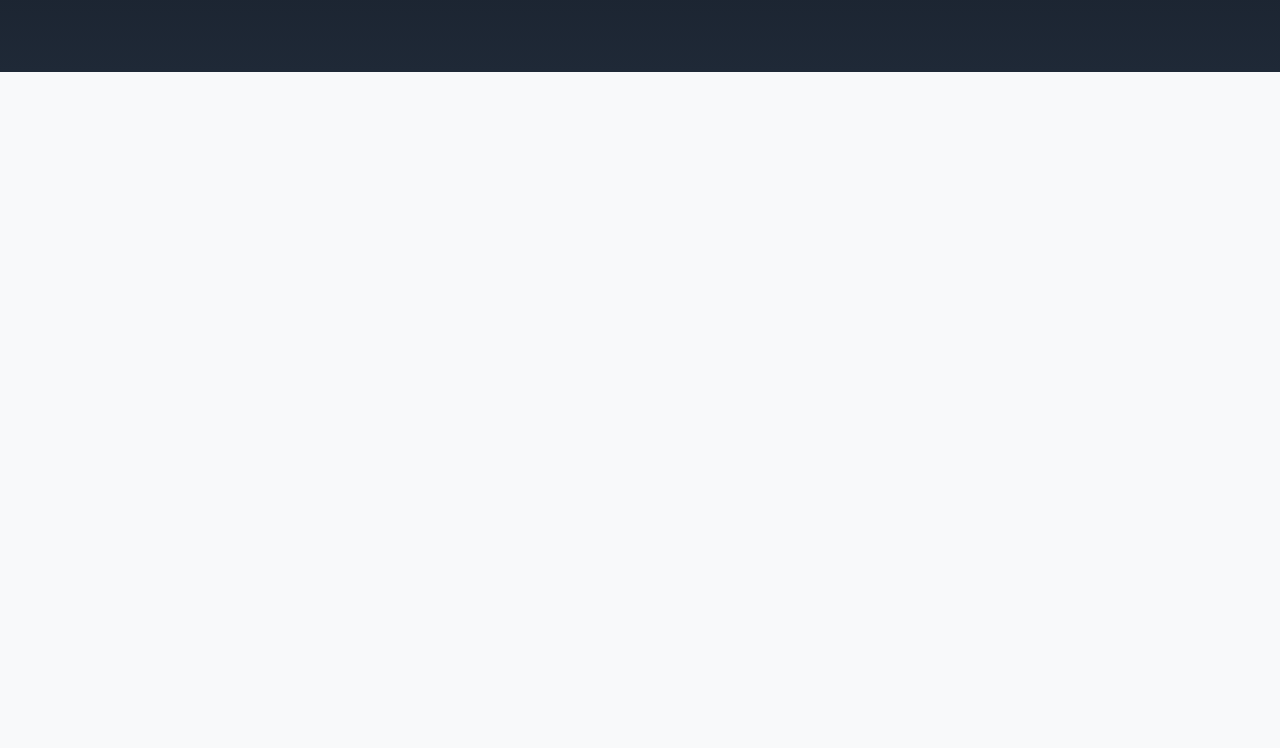
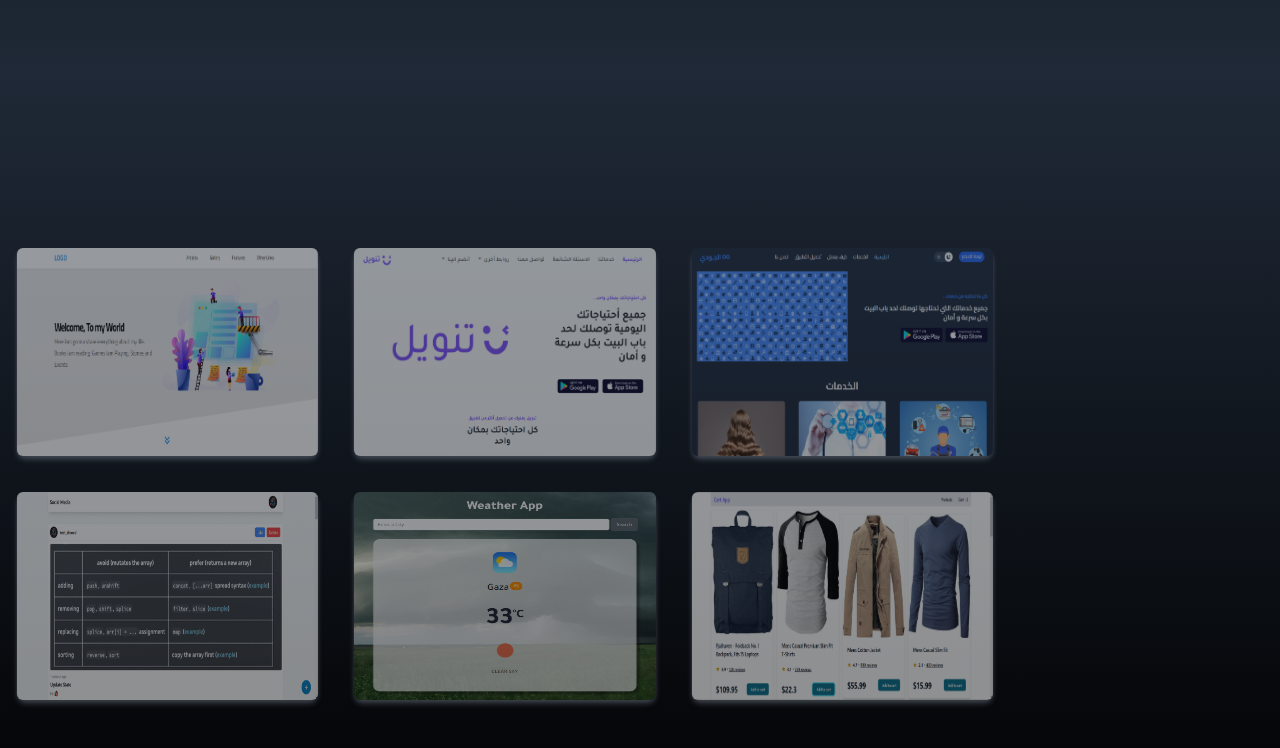
Before and after one commit to Ahmed-Alabadla/landing-page-portfolio, a React (Create React App) app: page / in a window 1280 px wide. Shown: the part 1608-2356 px from the top of the page. Before the commit the page ends 1680 px from the top, so only its background shows below. Built offline with nearby package versions, Linux system fonts and the light colour scheme.

Commit message:
add projects

```diff
--- a/package.json
+++ b/package.json
@@ -19,6 +19,7 @@
     "react-router-dom": "^6.26.0",
     "react-scripts": "5.0.1",
     "react-spinners": "^0.14.1",
+    "react-tilt": "^1.0.2",
     "react-typed": "^2.0.12",
     "web-vitals": "^2.1.4"
   },
--- a/src/App.js
+++ b/src/App.js
@@ -2,13 +2,11 @@ import "./App.css";
 import React, { useEffect, useState } from "react";
 import Navbar from "./components/Navbar";
 import { useSelector } from "react-redux";
-// import Experience from "./components/Experience";
-// import Contact from "./components/Contact";
-// import Footer from "./components/Footer";
-// import Portfolio from "./components/Portfolio";
+
 import About from "./components/About";
 import HashLoader from "react-spinners/HashLoader";
 import Home from "./components/Home";
+import Projects from "./components/Projects";
 
 function App() {
   const { mode } = useSelector((state) => state.mode);
@@ -38,10 +36,7 @@ function App() {
           <Navbar />
           <Home />
           <About />
-          {/* <Portfolio /> */}
-          {/* <Experience /> */}
-          {/* <Contact /> */}
-          {/* <Footer /> */}
+          <Projects />
         </>
       )}
     </div>
--- a/src/components/About.jsx
+++ b/src/components/About.jsx
@@ -6,7 +6,7 @@ function About() {
   return (
     <div
       id="about"
-      className="bg-light dark:bg-gradient-to-b dark:from-black dark:to-gray-800 w-full md:h-screen"
+      className="bg-light dark:bg-gradient-to-b dark:from-black dark:to-gray-800 w-full md:min-h-screen flex items-center"
     >
       <div className="max-w-screen-lg mx-auto p-6 flex flex-col justify-center w-full h-full dark:text-white ">
         <Fade direction="top-left" duration={1500}>
--- a/src/components/Home.jsx
+++ b/src/components/Home.jsx
@@ -22,7 +22,7 @@ function Home() {
         />
         <div className="w-full h-full -z-30 fixed top-0 left-0 bg-black opacity-60 "></div>
       </div>
-      <Fade duration={2000} direction="top-left" className="w-full h-full">
+      <Fade duration={2000} className="w-full h-full">
         <div className="max-w-screen-lg mx-auto px-6 py-12 sm:py-6  flex flex-col items-center  justify-center  w-full h-full text-white gap-6 sm:gap-10">
           <p className="text-2xl sm:text-5xl font-bold text-cyan-500  ">
             Hi, I'm Ahmed Alabadla
@@ -40,7 +40,7 @@ function Home() {
               href="#portfolio"
               className="group text-white w-fit px-6 py-3 my-2 flex items-center rounded-md bg-gradient-to-r from-cyan-500 to-blue-500 cursor-pointer "
             >
-              Portfolio
+              Projects
               <span className="group-hover:rotate-90  duration-300 ">
                 <HiArrowRight size={20} className="ml-1" />
               </span>
--- a/src/components/Navbar.jsx
+++ b/src/components/Navbar.jsx
@@ -19,7 +19,7 @@ const Navbar = () => {
     },
     {
       id: 3,
-      link: "Portfolio",
+      link: "Projects",
       href: "#portfolio",
     },
     {
--- /dev/null
+++ b/src/components/Projects.jsx
@@ -0,0 +1,222 @@
+import React, { useState } from "react";
+import htmlCss from "../assets/portfolio/htmlCss.png";
+import tanweel from "../assets/portfolio/tanweel.png";
+import aljode from "../assets/portfolio/aljode.png";
+import weather from "../assets/portfolio/weather.png";
+import todo from "../assets/portfolio/todo.png";
+import cartApp from "../assets/portfolio/cartApp.png";
+import social_media from "../assets/portfolio/social_media.png";
+
+import { AiFillEye } from "react-icons/ai";
+import { MdClose } from "react-icons/md";
+import { Tilt } from "react-tilt";
+import { BarLoader } from "react-spinners";
+import { Fade } from "react-awesome-reveal";
+
+function Projects() {
+  const [show, setShow] = useState(false);
+  const [itemClick, setItemClick] = useState(null);
+
+  const projects = [
+    {
+      id: 1,
+      title: "HTML And CSS Template",
+      src: htmlCss,
+      description:
+        "It is an application of what you have learned in HTML and CSS.",
+      url: "https://ahmed-alabadla.github.io/template/",
+      code: "https://github.com/Ahmed-Alabadla/template.git",
+      done: true,
+      showCode: true,
+    },
+    {
+      id: 2,
+      title: "Tanweel",
+      src: tanweel,
+      description:
+        "I was part of the work team, Which was assign me to program the landing page, and programmed it using Bootstrap.",
+      url: "https://ahmed-alabadla.github.io/tanweel/",
+      code: "https://github.com/Ahmed-Alabadla/tanweel.git",
+      done: true,
+      showCode: false,
+    },
+    {
+      id: 3,
+      title: "Aljode",
+      src: aljode,
+      description:
+        "I was part of the work team, Which was assign me to program the landing page, and programmed it using Tailwind CSS.",
+      url: "https://ahmed-alabadla.github.io/aljode/",
+      code: "https://github.com/Ahmed-Alabadla/aljode.git",
+      done: true,
+      showCode: false,
+    },
+    {
+      id: 4,
+      title: "Social Media",
+      src: social_media,
+      description:
+        "It is an application of what you learned in ( JavaScript Advanced and Restful API) and how to work with api using REST-API in javascript.",
+      url: "https://social-media-js-rest-api.netlify.app/",
+      code: "https://github.com/Ahmed-Alabadla/Social-Media-JS-REST-API",
+      done: true,
+      showCode: true,
+    },
+    {
+      id: 5,
+      title: "Weather App",
+      src: weather,
+      description:
+        "It is an application of what you learned in React JS and how to work with api using REST-API.",
+      url: "https://ahmed-alabadla.github.io/weather-app/",
+      code: "https://github.com/Ahmed-Alabadla/weather-app.git",
+      done: true,
+      showCode: true,
+    },
+    {
+      id: 6,
+      title: "Cart App",
+      src: cartApp,
+      description:
+        "It is an application of what you learned in ( Tailwind CSS , React JS and Redux Toolkit ) and how to work with api using redux thunk.",
+      url: "https://cart-app-mu.vercel.app/",
+      code: "https://github.com/Ahmed-Alabadla/Cart-App",
+      done: true,
+      showCode: true,
+    },
+    // {
+    //   id: 7,
+    //   title: "ToDo list App",
+    //   src: todo,
+    //   description:
+    //     "It is an application of what you learned in ( Tailwind CSS , React JS and Redux) and how to work with api using REST-API.",
+    //   url: "https://todo-list-tasks-app.000webhostapp.com/",
+    //   code: "https://github.com/Ahmed-Alabadla/ToDo-List-App.git",
+    //   done: false,
+    //   showCode: true,
+    // },
+  ];
+  return (
+    <div
+      id="portfolio"
+      className="bg-light dark:bg-gradient-to-b dark:from-gray-800 dark:to-black w-full min-h-screen overflow-hidden"
+    >
+      <div className="max-w-screen-lg mx-auto p-6 flex flex-col justify-center w-full h-full dark:text-white ">
+        <Fade direction="top-left" duration={1500}>
+          <div className="pb-8">
+            <p className="text-4xl font-bold flex flex-col w-full">
+              Portfolio
+              <span className="mt-1">
+                <BarLoader
+                  color="#06b6d4"
+                  width={143}
+                  loading={true}
+                  size={30}
+                />
+              </span>
+            </p>
+            <p className="py-6">Check out some of my work right here</p>
+          </div>
+        </Fade>
+        <div className="grid sm:grid-cols-2 md:grid-cols-3 sm:gap-9  px-12 sm:px-0 pb-10 sm:pb-0 ">
+          {/* cards */}
+          <Fade direction="left" duration={1500}>
+            {projects.map((item) => (
+              <>
+                <Tilt options={{ max: 25, scale: 1 }} key={item.id}>
+                  <div className="relative shadow-md shadow-gray-300 dark:shadow-gray-500 rounded-lg mb-10 sm:mb-0  group duration-300 hover:scale-105 h-52">
+                    <div
+                      className="flex items-center justify-center bg-cyan-500 absolute rounded-lg w-full h-full top-1/2 left-1/2 opacity-0 -z-0 -translate-x-1/2 -translate-y-1/2 group-hover:animate-show"
+                      style={{ animationFillMode: "both" }}
+                    >
+                      <button
+                        className="py-4 "
+                        onClick={() => {
+                          setShow(true);
+                          setItemClick(item);
+                        }}
+                      >
+                        <AiFillEye size={40} />
+                      </button>
+                    </div>
+                    <img
+                      src={item.src}
+                      alt=""
+                      className="rounded-md w-full h-full"
+                    />
+                  </div>
+                </Tilt>
+              </>
+            ))}
+          </Fade>
+          {/* Modal */}
+
+          {show && (
+            <div className="absolute z-10 ">
+              <div className="fixed z-10 inset-0 overflow-y-auto">
+                <div
+                  className="fixed inset-0 bg-gray-600 bg-opacity-70 transition-opacity"
+                  onClick={() => setShow(false)}
+                ></div>
+
+                <div className="flex items-center justify-center min-h-full p-4 sm:p-0">
+                  <div className="relative bg-white dark:bg-slate-800  rounded-lg  overflow-hidden shadow-xl transform transition-all sm:my-8 sm:max-w-lg sm:w-full">
+                    <div className="p-4 flex justify-between">
+                      <h3 className="text-xl font-medium">
+                        {itemClick?.title} {"  "}
+                        {itemClick?.done ? "" : "( Coming soon )"}
+                      </h3>
+                      <button onClick={() => setShow(false)}>
+                        <MdClose size={25} className="text-red-500" />
+                      </button>
+                    </div>
+                    <hr className="dark:border-gray-500" />
+                    <img
+                      src={itemClick?.src}
+                      alt=""
+                      className="p-5 w-[550px] h-80"
+                    />
+                    <p className="px-4 pb-4 text-center text-gray-700 dark:text-gray-300">
+                      {itemClick?.description}
+                    </p>
+                    {itemClick?.done ? (
+                      <>
+                        <hr className="dark:border-gray-500" />
+                        <div className="bg-gray-50 dark:bg-slate-800 p-4  flex justify-center gap-5">
+                          {itemClick?.showCode && (
+                            <a
+                              href={itemClick?.code}
+                              target="_blank"
+                              rel="noreferrer"
+                              className="text-white font-medium bg-gradient-to-b from-cyan-500 to-blue-500 px-6 py-3  flex items-center justify-center rounded-md  duration-300 hover:scale-105"
+                            >
+                              Code
+                            </a>
+                          )}
+
+                          <a
+                            href={itemClick?.url}
+                            target="_blank"
+                            rel="noreferrer"
+                            className="text-white font-medium bg-gradient-to-b from-cyan-500 to-blue-500 px-6 py-3  flex items-center justify-center rounded-md  duration-300 hover:scale-105"
+                          >
+                            Demo
+                          </a>
+                        </div>
+                      </>
+                    ) : (
+                      ""
+                    )}
+                  </div>
+                </div>
+              </div>
+            </div>
+          )}
+          {/* --------------- */}
+        </div>
+      </div>
+    </div>
+  );
+}
+
+export default Projects;
```
Also changed, not shown: 1 other file (tests, documents, lock files or other folders).
